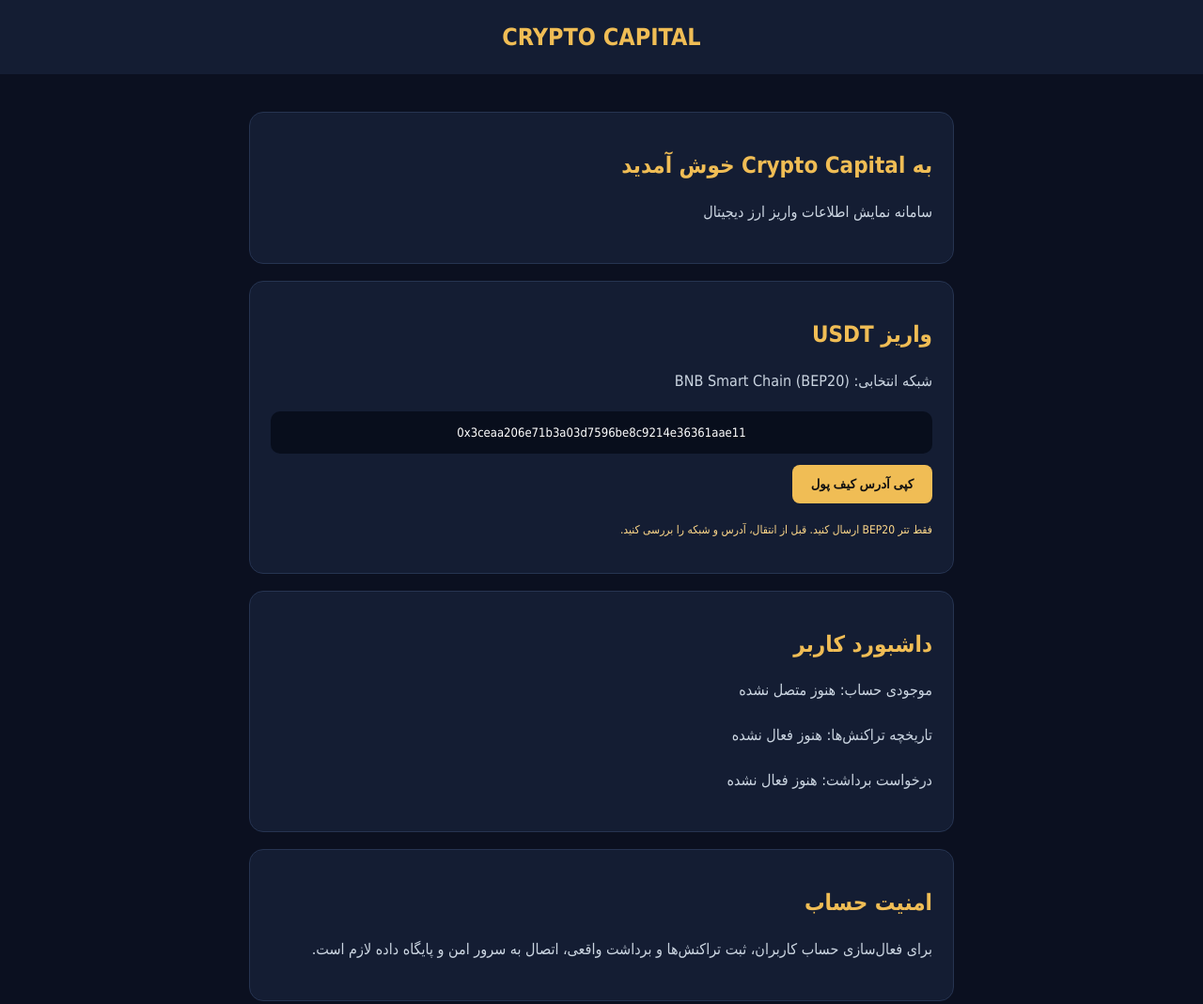
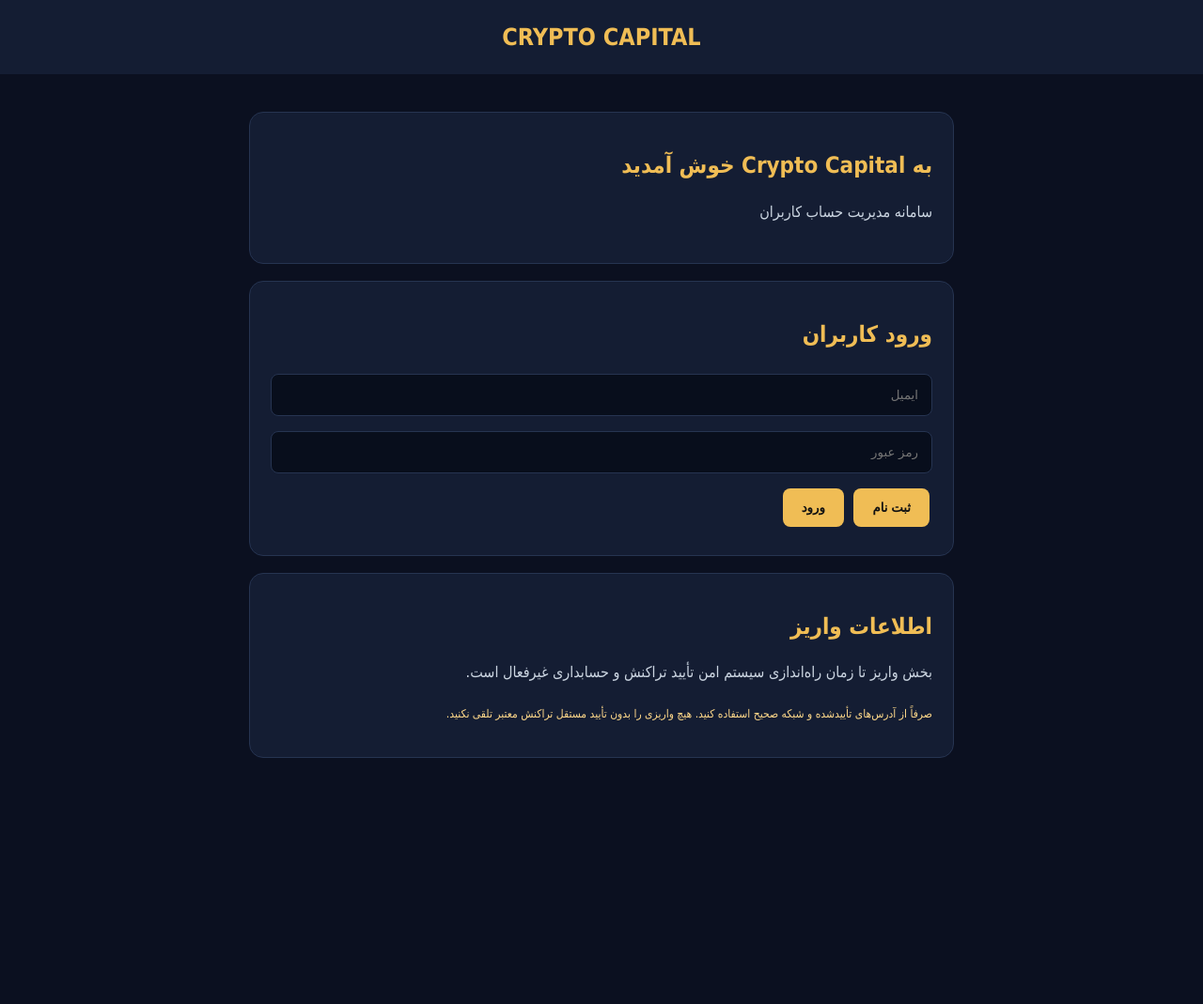
Before and after one commit to twkl13622-bot/crypto-capital, a plain HTML site: page index.html in a window 1280 px wide. Shown: the whole page at 94% size. After the commit the page ends 865 px from the top, so only its background shows below. Drawn offline with nearby package versions, Linux system fonts and the light colour scheme.

Commit message:
Update index.html

```diff
--- a/index.html
+++ b/index.html
@@ -1,10 +1,8 @@
-<!DOCTYPE html>
-<html lang="fa" dir="rtl">
+<!DOCTYPE html><html lang="fa" dir="rtl">
 <head>
 <meta charset="UTF-8">
 <meta name="viewport" content="width=device-width, initial-scale=1">
-<title>Crypto Capital</title>
-<style>
+<title>Crypto Capital</title><style>
 body {
   margin:0;
   background:#0b1020;
@@ -33,6 +31,31 @@ header {
 }
 h2 {color:#f0bd55}
 p {line-height:2;color:#cbd5e1}
+input {
+  width:100%;
+  box-sizing:border-box;
+  padding:14px;
+  margin:8px 0;
+  border-radius:8px;
+  border:1px solid #263451;
+  background:#080e1c;
+  color:white;
+}
+button {
+  background:#f0bd55;
+  color:#111;
+  border:0;
+  border-radius:8px;
+  padding:13px 20px;
+  font-weight:bold;
+  cursor:pointer;
+  margin:8px 3px;
+}
+.hidden {display:none}
+.notice {
+  color:#ffd98a;
+  font-size:12px;
+}
 .address {
   direction:ltr;
   text-align:center;
@@ -42,77 +65,56 @@ p {line-height:2;color:#cbd5e1}
   overflow-wrap:anywhere;
   font-size:13px;
 }
-button {
-  background:#f0bd55;
-  color:#111;
-  border:0;
-  border-radius:8px;
-  padding:13px 20px;
-  font-weight:bold;
-  cursor:pointer;
-  margin-top:12px;
+</style></head><body><header>CRYPTO CAPITAL</header><div class="container"><div class="box">
+<h2>به Crypto Capital خوش آمدید</h2>
+<p>سامانه مدیریت حساب کاربران</p>
+</div><div class="box" id="authBox">
+<h2>ورود کاربران</h2><input id="email" type="email"
+placeholder="ایمیل">
+
+<input id="password" type="password"
+placeholder="رمز عبور">
+
+<button onclick="registerUser(
+document.getElementById('email').value,
+document.getElementById('password').value
+)">ثبت نام</button>
+
+<button onclick="loginUser(
+document.getElementById('email').value,
+document.getElementById('password').value
+)">ورود</button>
+
+</div><div class="box hidden" id="dashboard"><h2>داشبورد اختصاصی</h2><p>ایمیل حساب:</p>
+<p id="userEmail"></p><p>وضعیت حساب: فعال</p><p>موجودی: در انتظار اتصال سیستم حسابداری</p><p>تاریخچه تراکنش‌ها: در انتظار راه‌اندازی</p><button onclick="logoutUser()">خروج از حساب</button>
+
+</div><div class="box">
+<h2>اطلاعات واریز</h2>
+<p>
+بخش واریز تا زمان راه‌اندازی سیستم امن تأیید تراکنش و حسابداری غیرفعال است.
+</p>
+<p class="notice">
+صرفاً از آدرس‌های تأییدشده و شبکه صحیح استفاده کنید.
+هیچ واریزی را بدون تأیید مستقل تراکنش معتبر تلقی نکنید.
+</p>
+</div></div><script src="https://cdn.jsdelivr.net/npm/@supabase/supabase-js@2"></script><script src="supabase-config.js"></script><script src="auth.js"></script><script>
+async function refreshDashboard() {
+  const user = await checkUser();
+
+  if (user) {
+    document.getElementById("authBox").classList.add("hidden");
+    document.getElementById("dashboard").classList.remove("hidden");
+    document.getElementById("userEmail").innerText = user.email;
+  } else {
+    document.getElementById("authBox").classList.remove("hidden");
+    document.getElementById("dashboard").classList.add("hidden");
+  }
 }
-.notice {
-  color:#ffd98a;
-  font-size:12px;
-}
-</style>
-</head>
-<body>
 
-<header>CRYPTO CAPITAL</header>
+refreshDashboard();
 
-<div class="container">
-
-<div class="box">
-<h2>به Crypto Capital خوش آمدید</h2>
-<p>
-سامانه نمایش اطلاعات واریز ارز دیجیتال
-</p>
-</div>
-
-<div class="box">
-<h2>واریز USDT</h2>
-<p>شبکه انتخابی: BNB Smart Chain (BEP20)</p>
-
-<div class="address" id="wallet">
-0x3ceaa206e71b3a03d7596be8c9214e36361aae11
-</div>
-
-<button onclick="copyWallet()">کپی آدرس کیف پول</button>
-<p id="message"></p>
-
-<p class="notice">
-فقط تتر BEP20 ارسال کنید. قبل از انتقال، آدرس و شبکه را بررسی کنید.
-</p>
-</div>
-
-<div class="box">
-<h2>داشبورد کاربر</h2>
-<p>موجودی حساب: هنوز متصل نشده</p>
-<p>تاریخچه تراکنش‌ها: هنوز فعال نشده</p>
-<p>درخواست برداشت: هنوز فعال نشده</p>
-</div>
-
-<div class="box">
-<h2>امنیت حساب</h2>
-<p>
-برای فعال‌سازی حساب کاربران، ثبت تراکنش‌ها و برداشت واقعی، اتصال به سرور امن و پایگاه داده لازم است.
-</p>
-</div>
-
-</div>
-
-<script>
-function copyWallet() {
- const address = document.getElementById("wallet").innerText.trim();
- navigator.clipboard.writeText(address).then(function() {
-   document.getElementById("message").innerText = "آدرس کپی شد";
- }).catch(function() {
-   document.getElementById("message").innerText = "لطفاً آدرس را دستی کپی کنید";
- });
-}
-</script>
-
-</body>
+supabaseClient.auth.onAuthStateChange(() => {
+  setTimeout(refreshDashboard, 0);
+});
+</script></body>
 </html>
```
